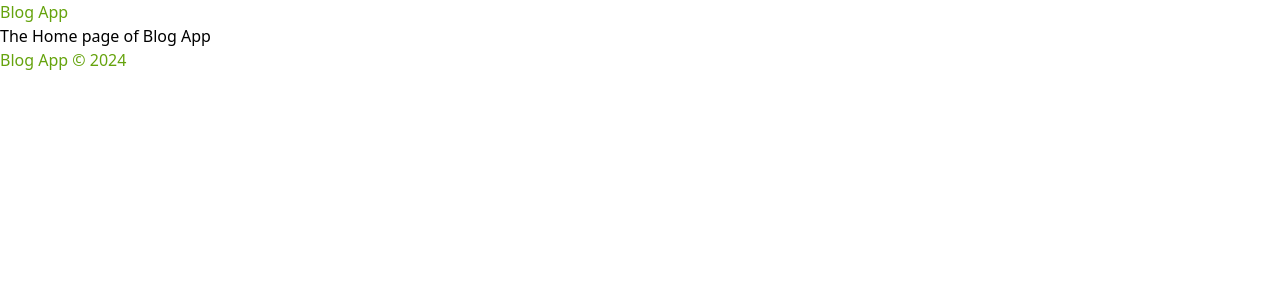
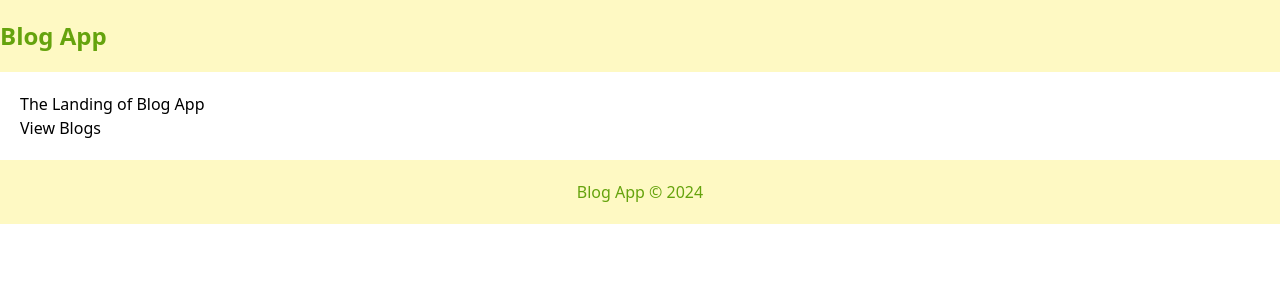
Before and after one commit to Ashlyn-Joshy/BlogApp, a React (Create React App) app in the folder frontend/: page / in a window 1280 px wide. Shown: the top 300 px of the page. Built offline with nearby package versions, Linux system fonts and the light colour scheme.

Commit message:
blog home page added

```diff
--- a/frontend/package.json
+++ b/frontend/package.json
@@ -1,4 +1,5 @@
 {
+  "proxy": "http://localhost:8080",
   "name": "frontend",
   "version": "0.1.0",
   "private": true,
--- a/frontend/src/App.js
+++ b/frontend/src/App.js
@@ -4,6 +4,7 @@ import { createBrowserRouter, RouterProvider, Outlet } from "react-router-dom";
 import Navbar from "./components/Navbar";
 import Footbar from "./components/Footbar";
 import Home from "./Pages/Home";
+import BlogHome from "./Pages/BlogHome";
 
 const AppComponent = () => {
   return (
@@ -24,6 +25,10 @@ const appRouter = createBrowserRouter([
         path: "/",
         element: <Home />,
       },
+      {
+        path: "/featuredblogs",
+        element: <BlogHome />,
+      },
     ],
   },
 ]);
--- /dev/null
+++ b/frontend/src/Pages/BlogHome.js
@@ -0,0 +1,37 @@
+import React, { useEffect, useState } from "react";
+
+const BlogHome = () => {
+  const [blogs, setBlogs] = useState(null);
+  //feaching all the blog data
+  useEffect(() => {
+    const blogData = async () => {
+      const result = await fetch("/api/blog");
+      const data = await result.json();
+
+      setBlogs(data);
+    };
+    blogData();
+  }, []);
+
+  return (
+    <div className="p-10">
+      <h1 className="text-4xl font-bold text-center py-5 text-emerald-800 uppercase">
+        Featured Blogs
+      </h1>
+      <div>
+        {blogs &&
+          blogs.map((blog) => (
+            <div className="border border-lime-400 my-4 p-2 rounded">
+              <h1 className="font-semibold">{blog.title}</h1>
+              <p className="line-clamp-3">{blog.body}</p>
+              <button className="bg-emerald-800 text-white py-2 px-4 rounded mt-2">
+                Read Full Blog
+              </button>
+            </div>
+          ))}
+      </div>
+    </div>
+  );
+};
+
+export default BlogHome;
--- a/frontend/src/Pages/Home.js
+++ b/frontend/src/Pages/Home.js
@@ -1,9 +1,13 @@
 import React from "react";
+import { Link } from "react-router-dom";
 
 const Home = () => {
   return (
-    <div>
-      <h1>The Home page of Blog App</h1>
+    <div className="p-5">
+      <h1>The Landing of Blog App</h1>
+      <button>
+        <Link to={"/featuredblogs"}>View Blogs</Link>
+      </button>
     </div>
   );
 };
--- a/frontend/src/components/Footbar.js
+++ b/frontend/src/components/Footbar.js
@@ -3,7 +3,7 @@ import React from "react";
 const Footbar = () => {
   return (
     <div>
-      <footer>
+      <footer className="text-center bg-yellow-100 py-5">
         <span className="text-lime-600">Blog App &copy; 2024</span>
       </footer>
     </div>
--- a/frontend/src/components/Navbar.js
+++ b/frontend/src/components/Navbar.js
@@ -1,9 +1,12 @@
 import React from "react";
+import { Link } from "react-router-dom";
 
 const Navbar = () => {
   return (
-    <nav>
-      <h1 className="text-lime-600">Blog App</h1>
+    <nav className="py-5 bg-yellow-100">
+      <Link to={"/"}>
+        <h1 className="text-lime-600 font-bold text-2xl">Blog App</h1>
+      </Link>
     </nav>
   );
 };
```
